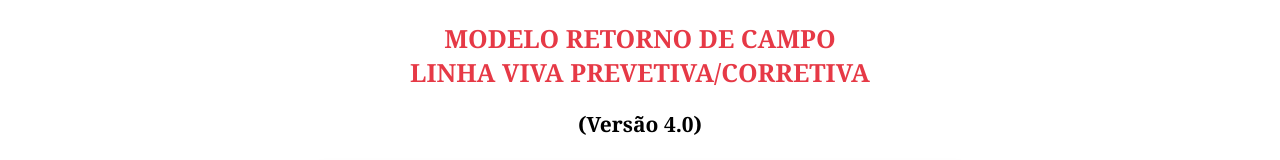
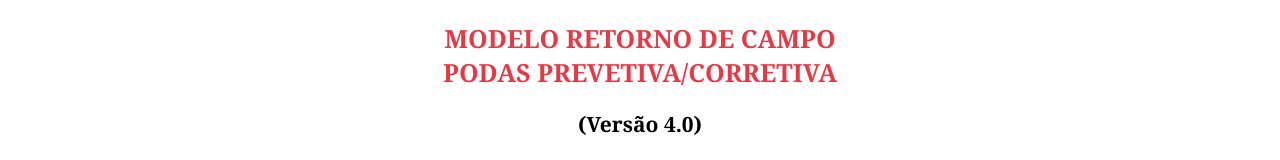
Before and after one commit to modelospadrao/retornopodas, a plain HTML site: page index.html in a window 1280 px wide. Shown: the top 160 px of the page. Drawn offline with nearby package versions, Linux system fonts and the light colour scheme.

Commit message:
Update index.html

```diff
--- a/index.html
+++ b/index.html
@@ -3,7 +3,7 @@
 <head>
   <meta charset="UTF-8">
   <meta name="viewport" content="width=device-width, initial-scale=1.0">
-  <title>MODELO RETORNO DE CAMPO LINHA VIVA PREVETIVA/CORRETIVA</title>
+  <title>MODELO RETORNO DE CAMPO PODAS PREVETIVA/CORRETIVA</title>
   <link rel="icon" href="pesada.png" type="image/png">
   <!-- Importa a biblioteca html2pdf -->
   <script src="https://cdnjs.cloudflare.com/ajax/libs/jquery/3.6.0/jquery.min.js"></script>
@@ -456,7 +456,7 @@
 
   <div class="container">
     <h2 style="text-align: center; font-size: 25px; font-weight: bold; color: #e63946;">
-      MODELO RETORNO DE CAMPO<br>LINHA VIVA PREVETIVA/CORRETIVA
+      MODELO RETORNO DE CAMPO<br>PODAS PREVETIVA/CORRETIVA
     </h2>
     <h2 style="text-align: center; font-size: 21px; font-weight: bold; color: #000;">(Versão 4.0)</h2>
 
```
